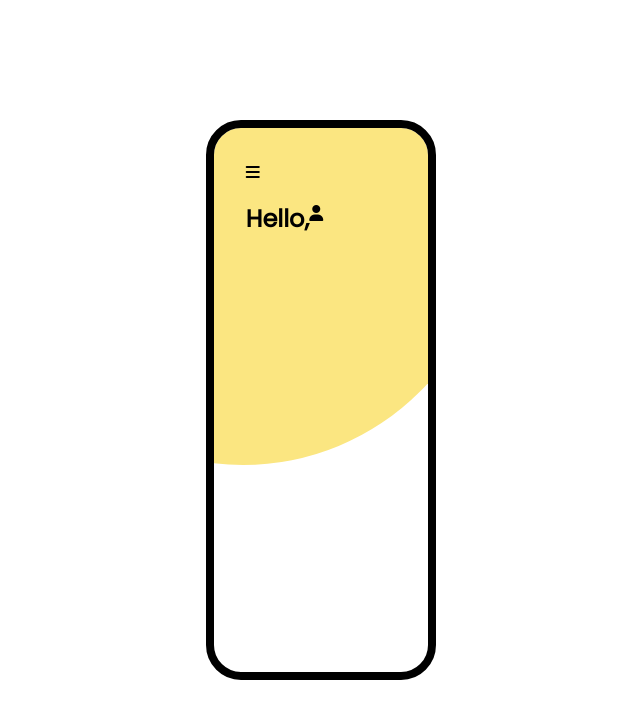
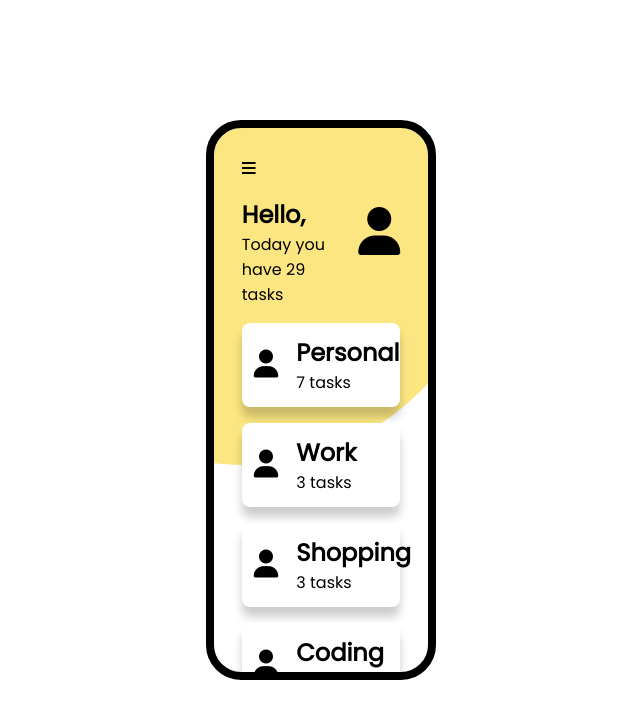
Before and after one commit to EzatRahid/JS--To-Do-List, a plain HTML site: page index.html in a window 1280 px wide. Shown: the whole page, without its empty margins (319-959 px from the left). Drawn offline with Linux system fonts and the light colour scheme.

Commit message:
basic stuff now

```diff
--- a/index.html
+++ b/index.html
@@ -17,14 +17,62 @@
             <i class="fa-solid fa-bars"></i>
         </div>
         <div class="id">
-            <h2>Hello, <span id="user_name"></span></h2>
+            <div class="thing">
+
+                <h2>Hello, <span id="user_name"></span></h2>
+                <p>Today you have 29 tasks</p>
+            </div>
             <div class="profile-box"><i class="fa-solid fa-user"></i></div>
         </div>
-        <div class="personal box"></div>
-        <div class="work box"></div>
-        <div class="shopping box"></div>
-        <div class="coding box"></div>
-        <div class="health box"></div>
+        <div class="personal box">
+            <div class="icon">
+                <i class="fa-solid fa-user"></i>
+            </div>
+            <div class="info">
+                <h2>Personal</h2>
+                <p>7 tasks</p>
+            </div>
+        </div>
+        <div class="personal box">
+            <div class="icon">
+                <i class="fa-solid fa-user"></i>
+            </div>
+            <div class="info">
+                <h2>Work</h2>
+                <p>3 tasks</p>
+            </div>
+        </div>
+        <div class="personal box">
+            <div class="icon">
+                <i class="fa-solid fa-user"></i>
+            </div>
+            <div class="info">
+                <h2>Shopping</h2>
+                <p>3 tasks</p>
+            </div>
+        </div>
+        <div class="personal box">
+            <div class="icon">
+                <i class="fa-solid fa-user"></i>
+            </div>
+            <div class="info">
+                <h2>Coding</h2>
+                <p>4 tasks</p>
+            </div>
+        </div>
+        <div class="personal box">
+            <div class="icon">
+                <i class="fa-solid fa-user"></i>
+            </div>
+            <div class="info">
+                <h2>Health</h2>
+                <p>2 tasks</p>
+            </div>
+        </div>
+        <div class="plus">
+            <i class="fa-solid fa-plus"></i>
+        </div>
+
     </div>
 </body>
 </html>
--- a/styles.css
+++ b/styles.css
@@ -22,7 +22,7 @@ body{
     overflow: hidden;
     display: flex;
     flex-direction: column;
-    padding: 32px;
+    padding: 28px;
 }
 
 
@@ -45,8 +45,34 @@ body{
     display: flex;
 }
 
+.thing{
+    display: flex;
+    flex-direction: column;
+    margin-right: 20px;
+}
 
 
 .id .profile-box{
-    justify-content: flex-end;
+    font-size: 48px;
 }
+
+.box{
+    width: 100%;
+    background-color: #fff;
+    border-radius: 8px;
+    display: flex;
+    padding: 12px;
+    align-items: center;
+    margin-bottom: 16px;
+    box-shadow: 0 10px 10px rgba(0,0,0,0.2);
+    cursor: pointer;
+}
+.box i{
+    font-size: 28px;
+    margin-right: 18px;
+
+}
+
+.plus{
+
+}
```
